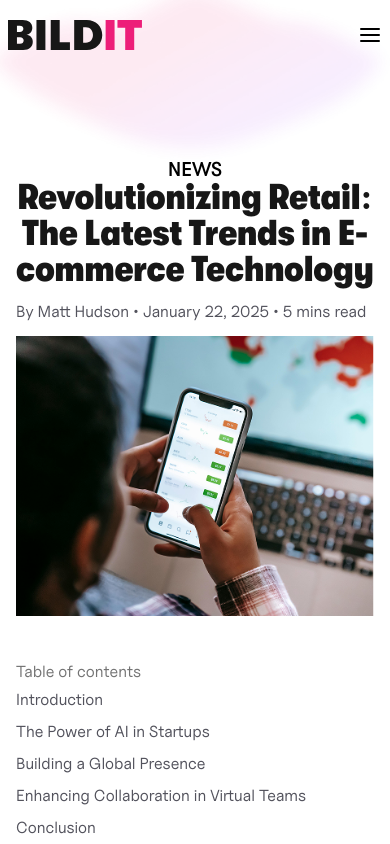
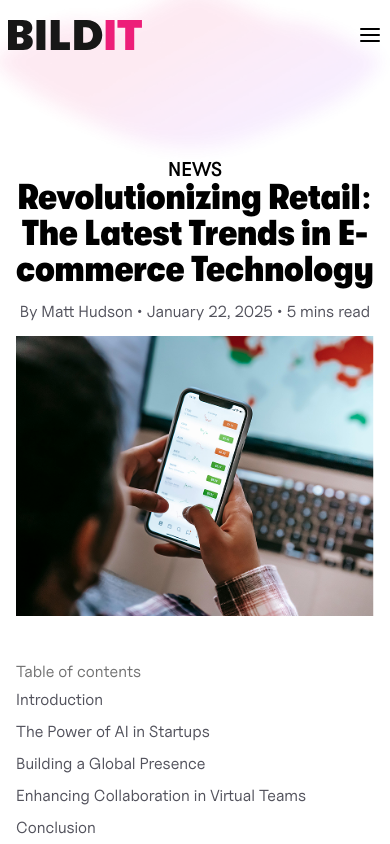
Before and after one commit to hndra-bildit/bildit_new2026, a Next.js app: page /blog/1 in a window 390 px wide. Shown: the top 844 px of the page. Built offline with nearby package versions, Linux system fonts and the light colour scheme.

Commit message:
merge feature/BWS-279

```diff
--- a/app/components/BlogSingleClient.tsx
+++ b/app/components/BlogSingleClient.tsx
@@ -60,9 +60,12 @@ const BlogSingleClient = () => {
   return (
     post && (
       <div>
-        <SubTitleFiveCaps content={post.category} className="text-center md:text-left" />
-        <DisplayOne content={post.title} className="text-neutral-900 text-center lg:text-left" />
-        <BodyOne content="By Matt Hudson • January 22, 2025 • 5 mins read" className="my-3" />
+        <SubTitleFiveCaps content={post.category} className="text-center lg:text-left" />
+        <DisplayOne content={post.title} className="text-cms-black-one text-center lg:text-left" />
+        <BodyOne
+          content="By Matt Hudson • January 22, 2025 • 5 mins read"
+          className="my-3 text-neutral-900 text-center lg:text-left"
+        />
         <Image src={post.src} alt={post.alt} width={1200} height={1200} className="w-full h-auto" />
         <div className="md:flex gap-10">
           <div className="flex-1 mt-12">
```
Also changed, not shown: app/blog/category/[category]/page.tsx (renamed from app/blogs/[category]/page.tsx, +5 -5 lines), 1 other file (tests, documents, lock files or other folders).
